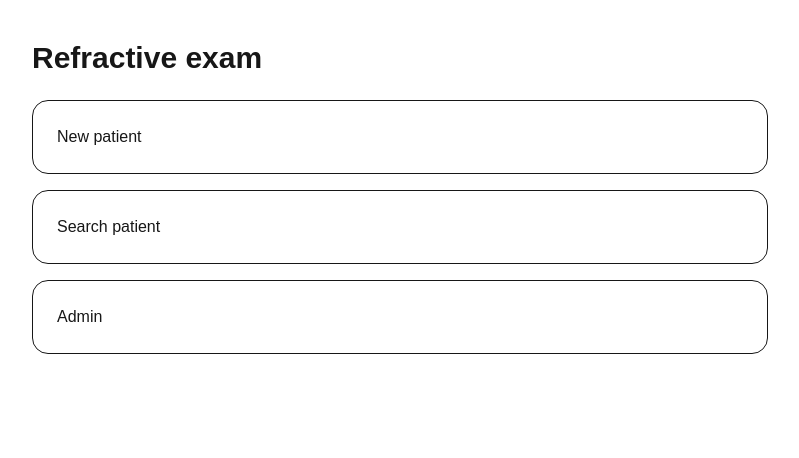
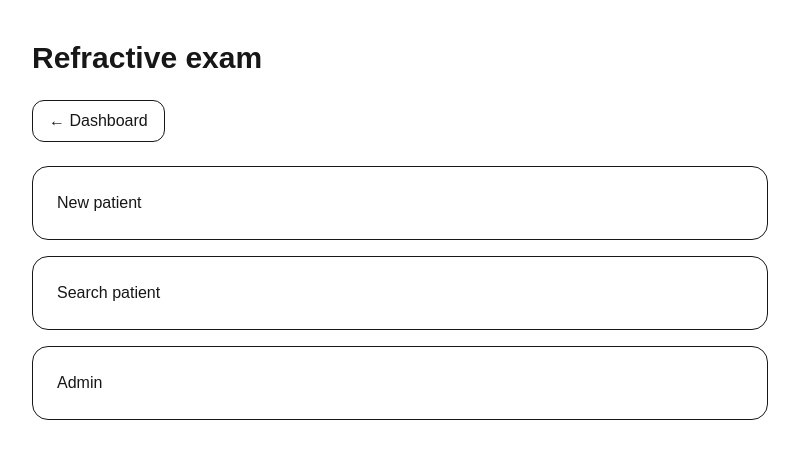
Before and after one commit to MDQuocVietTa/refractive-project, a Next.js app: page /refractive in a window 1280 px wide. Shown: the top 458 px of the page, without its empty margins (240-1039 px from the left). Built offline with nearby package versions, Linux system fonts and the light colour scheme.

Commit message:
feat: add BackToDashboard to Refractive page

```diff
--- a/src/app/refractive/page.tsx
+++ b/src/app/refractive/page.tsx
@@ -1,14 +1,24 @@
 import Link from "next/link";
+import BackToDashboard from "@/components/BackToDashboard";
 
 export default function RefractiveDashboard() {
   return (
-    <main className="max-w-3xl mx-auto py-10 px-4">
-      <h1 className="text-3xl font-bold mb-6">Refractive exam</h1>
+    <main className="max-w-3xl mx-auto py-10 px-4 space-y-6">
+      <h1 className="text-3xl font-bold">Refractive exam</h1>
+
+      <BackToDashboard />
+
       <div className="grid gap-4">
-        <Link href="/patients/new?category=refractive" className="block p-6 rounded-2xl border">
+        <Link
+          href="/patients/new?category=refractive"
+          className="block p-6 rounded-2xl border"
+        >
           New patient
         </Link>
-        <Link href="/patients/search?category=refractive" className="block p-6 rounded-2xl border">
+        <Link
+          href="/patients/search?category=refractive"
+          className="block p-6 rounded-2xl border"
+        >
           Search patient
         </Link>
         <Link href="/admin" className="block p-6 rounded-2xl border">
--- /dev/null
+++ b/src/components/BackToDashboard.tsx
@@ -0,0 +1,9 @@
+import Link from "next/link";
+
+export default function BackToDashboard() {
+  return (
+    <Link href="/" className="inline-block rounded-xl border px-4 py-2">
+      ← Dashboard
+    </Link>
+  );
+}
```
